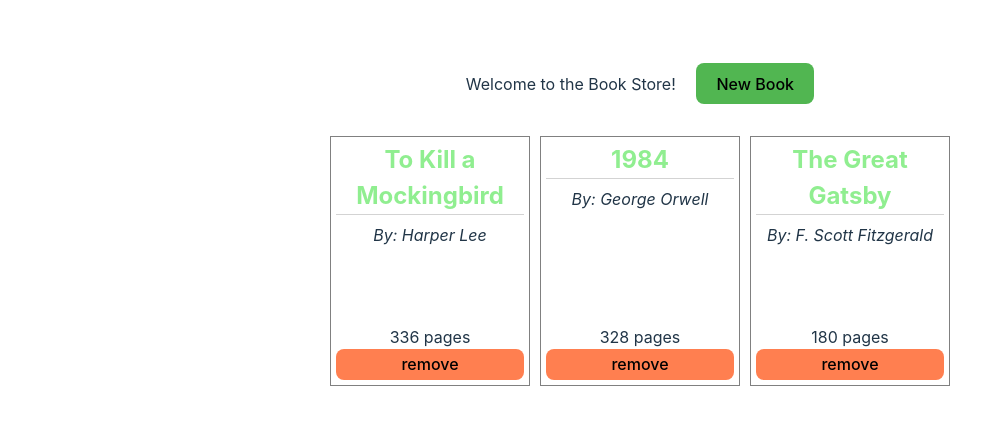
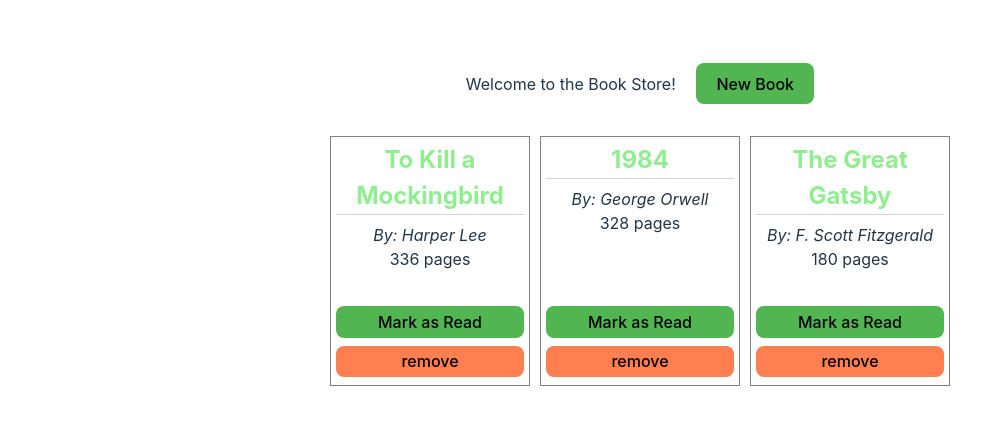
Before and after one commit to Nick-Damico/typescript_foundations, a website built with Vite: page book/index.html in a window 1280 px wide. Shown: the part 91-516 px from the top of the page, without its empty margins (0-981 px from the left). Built offline with nearby package versions, Linux system fonts and the light colour scheme.

Commit message:
Feat: Toggle read status of books in library

```diff
--- a/src/book.ts
+++ b/src/book.ts
@@ -2,74 +2,99 @@ import Header from './header.ts'
 
 const bookData: Book[] = [
   {
+    id: 0,
     title: 'To Kill a Mockingbird',
     author: 'Harper Lee',
-    pages: 336
+    pages: 336,
+    read: false
   },
   {
+    id: 1,
     title: '1984',
     author: 'George Orwell',
-    pages: 328
+    pages: 328,
+    read: false
   },
   {
+    id: 2,
     title: 'The Great Gatsby',
     author: 'F. Scott Fitzgerald',
-    pages: 180
+    pages: 180,
+    read: false
   },
   {
+    id: 3,
     title: 'Pride and Prejudice',
     author: 'Jane Austen',
-    pages: 279
+    pages: 279,
+    read: false
   },
   {
+    id: 4,
     title: 'The Catcher in the Rye',
     author: 'J.D. Salinger',
-    pages: 224
+    pages: 224,
+    read: false
   },
   {
+    id: 5,
     title: 'To the Lighthouse',
     author: 'Virginia Woolf',
-    pages: 209
+    pages: 209,
+    read: false
   },
   {
+    id: 6,
     title: 'Moby-Dick',
     author: 'Herman Melville',
-    pages: 720
+    pages: 720,
+    read: false
   },
   {
+    id: 7,
     title: 'Brave New World',
     author: 'Aldous Huxley',
-    pages: 288
+    pages: 288,
+    read: false
   },
   {
+    id: 8,
     title: 'The Lord of the Rings',
     author: 'J.R.R. Tolkien',
-    pages: 1178
+    pages: 1178,
+    read: false
   },
   {
+    id: 9,
     title: 'Crime and Punishment',
     author: 'Fyodor Dostoevsky',
-    pages: 671
+    pages: 671,
+    read: false
   },
   {
+    id: 10,
     title: 'The Hobbit',
     author: 'J.R.R. Tolkien',
-    pages: 310
+    pages: 310,
+    read: false
   },
   {
+    id: 11,
     title: "Harry Potter and the Sorcerer's Stone",
     author: 'J.K. Rowling',
-    pages: 309
+    pages: 309,
+    read: false
   }
 ]
 
 const LIBRARY: Book[] = []
 
 interface Book {
+  id: number
   title: string
   author: string
   pages: number
-  read?: boolean
+  read: boolean
 }
 
 function Book(
@@ -95,11 +120,20 @@ function addBook(book: Book): undefined {
   LIBRARY.push(book)
 }
 
+function updateBookStatus(bookId: string | undefined): undefined {
+  if (typeof bookId !== 'string') return
+
+  const book = LIBRARY[parseInt(bookId, 10)]
+  if (book === undefined) return
+
+  book.read = !book.read
+}
+
 function displayBooks(): undefined {
   const bookContEl = document.querySelector<HTMLDivElement>('.book-container')
   if (bookContEl !== null) {
     bookContEl.innerHTML = ''
-    LIBRARY.forEach((book: Book, idx: number) => {
+    LIBRARY.forEach((book, idx) => {
       bookContEl?.insertAdjacentHTML('beforeend', createBookCard(book))
     })
   } else {
@@ -107,15 +141,27 @@ function displayBooks(): undefined {
   }
 }
 
+// TODO: We will need to track an id for the books.
+//       We need to uniquely identify the book to update status.
 function createBookCard(book: Book): string {
-  const { title, author, pages } = book
+  const { id, title, author, pages, read } = book
   return `
-    <div class="book-card">
+    <div class="book-card" data-id="${id}">
       <h2 class="book-card__title">${title}</h2>
       <p class="book-card__author">By: ${author}</p>
       <p class="book-card__pages">${pages} pages</p>
+      <span>${read ? "You've read this book" : ''}</span>
       <button
-        class="button button--remove button--sml remove-book"
+        data-action="update"
+        class="button button--${
+          read ? 'read' : 'unread'
+        } button--sml remove-book"
+        type="button">
+        ${read ? 'Unmark as Read' : 'Mark as Read'}
+      </button>
+      <button
+        data-action="remove"
+        class="button button--remove button--sml"
         type="button">
         remove
       </button>
@@ -124,22 +170,26 @@ function createBookCard(book: Book): string {
 }
 
 function addBookToLibrary(
+  id: number,
   title: string,
   author: string,
-  pages: number
+  pages: number,
+  read: boolean
 ): undefined {
   const newBook: Book = {
+    id,
     title,
     author,
-    pages
+    pages,
+    read
   }
   addBook(newBook)
 }
 
 function addMockDataToLibrary(count: number): undefined {
   for (let i = 0; i < count; ++i) {
-    const { title, author, pages } = bookData[i]
-    addBookToLibrary(title, author, pages)
+    const { id, title, author, pages, read } = bookData[i]
+    addBookToLibrary(id, title, author, pages, read)
   }
 }
 
@@ -181,7 +231,8 @@ document
       const pages = parseInt(formData.get('pages') as string)
 
       if (title !== null && author !== null && pages !== null) {
-        addBookToLibrary(title, author, pages)
+        // TODO: Read status needs to be form driven.
+        addBookToLibrary(LIBRARY.length, title, author, pages, false)
         displayBooks()
         form.reset()
         if (formModal !== null) {
@@ -199,12 +250,17 @@ document
   ?.addEventListener('click', (e) => {
     if (e.target instanceof HTMLButtonElement) {
       const btn = e.target
-      if (!btn.classList.contains('remove-book')) {
-        return
+      const action = btn.dataset.action
+      const bookCard = btn.parentNode
+      if (!(bookCard instanceof HTMLDivElement)) return
+
+      if (action === 'remove') {
+        bookCard.remove()
       }
 
-      if (btn.parentNode instanceof HTMLDivElement) {
-        btn.parentNode?.remove()
+      if (action === 'update') {
+        updateBookStatus(bookCard.dataset.id)
+        displayBooks()
       }
     }
   })
--- a/src/style.css
+++ b/src/style.css
@@ -128,7 +128,7 @@ h1 {
   max-width: 200px;
   width: 100%;
   min-height: 250px;
-  padding: 5px;
+  padding: 5px 5px 0;
 }
 
 .book-card__title {
@@ -142,7 +142,7 @@ h1 {
 }
 
 .book-card__pages {
-  margin-top: auto;
+  margin-bottom: auto;
 }
 
 /* FORM MODAL */
@@ -169,8 +169,18 @@ button.add {
   margin-left: 1rem;
 }
 
+.button {
+  margin-bottom: 0.5rem;
+}
+
 .button--remove {
   background-color: coral;
+}
+.button--unread {
+  background-color: rgb(81, 182, 81);
+}
+.button--read {
+  background-color: rgb(255, 187, 0);
 }
 
 .book-form {
```
